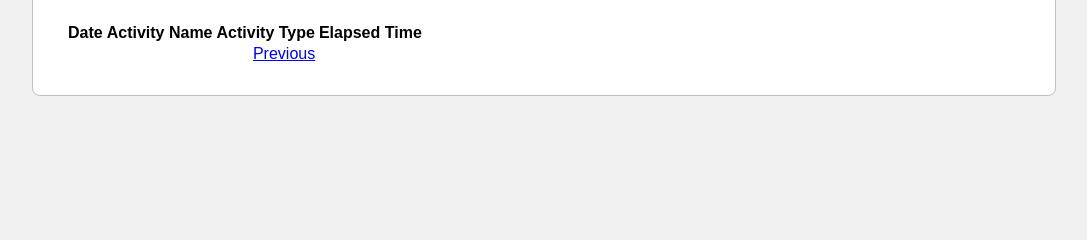
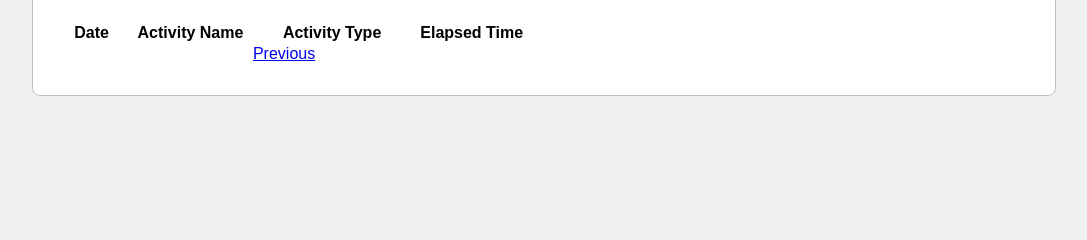
Before and after one commit to gyronaut/speedapp, a Flask app: template templates/loggedin.html in a window 1280 px wide. Shown: the part 208-448 px from the top of the page, without its empty margins (96-1183 px from the left). Run offline with Flask 3, Linux system fonts and the light colour scheme; the template is opened without the code that fills it, so the values that code supplies are empty.

Commit message:
change table width

```diff
--- a/templates/loggedin.html
+++ b/templates/loggedin.html
@@ -6,7 +6,7 @@
     <div style="width: 50%;">
         <h1> Welcome {{ name }}!</h1>
         <div style="width: 100%">
-            <table>
+            <table style="width: 100%"">
                 <tr>
                     <th> Date </th>
                     <th> Activity Name </th>
```
